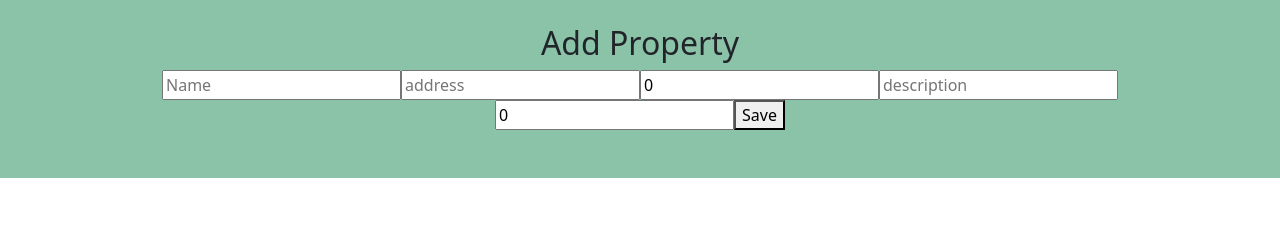
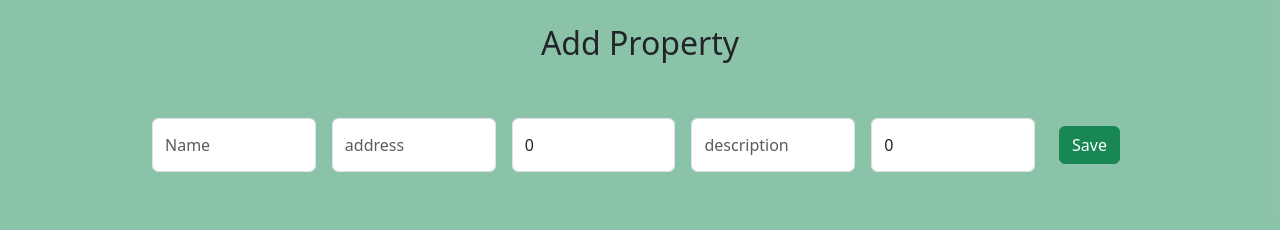
Before and after one commit to Elanngo-Madheswaran/Property-management, a React (Create React App) app in the folder property/: page / in a window 1280 px wide. Shown: the part 542-772 px from the top of the page. Built offline with nearby package versions, Linux system fonts and the light colour scheme; no server answers.

Commit message:
registration form styling

```diff
--- a/property/src/components/PropertyRegistrationForm/PropertyRegistrationForm.js
+++ b/property/src/components/PropertyRegistrationForm/PropertyRegistrationForm.js
@@ -39,9 +39,9 @@ const PropertyForm = ({ PropertyToEdit, onSave }) => {
       setProperty({
         name: '',
         address: '',
-        phnnumber: 0,
+        phnnumber: '',
         description: '',
-        price: 0,
+        price: '',
         img:''
       });
     } catch (error) {
@@ -52,8 +52,9 @@ const PropertyForm = ({ PropertyToEdit, onSave }) => {
   return (
     <div className='m-5 p-5'>
       <h2>{property._id ? 'Edit Property' : 'Add Property'}</h2>
-      <form onSubmit={handleSubmit}>
+      <form onSubmit={handleSubmit} className='d-flex m-5'>
         <input
+        className='m-2 form-control w-25'
           type="text"
           name="name"
           placeholder="Name"
@@ -62,6 +63,7 @@ const PropertyForm = ({ PropertyToEdit, onSave }) => {
           required
         />
         <input
+        className='m-2 form-control w-25'
           type="text"
           name="address"
           placeholder="address"
@@ -70,6 +72,7 @@ const PropertyForm = ({ PropertyToEdit, onSave }) => {
           required
         />
         <input
+        className='m-2 form-control w-25'
           type="number"
           name="phnnumber"
           placeholder="phn no"
@@ -78,6 +81,7 @@ const PropertyForm = ({ PropertyToEdit, onSave }) => {
           required
         />
         <input
+        className='m-2 form-control w-25'
           type="text"
           name="description"
           placeholder="description"
@@ -86,6 +90,7 @@ const PropertyForm = ({ PropertyToEdit, onSave }) => {
 
         />
         <input
+        className='m-2 form-control w-25'
           type="number"
           name="price"
           placeholder="Price"
@@ -93,7 +98,7 @@ const PropertyForm = ({ PropertyToEdit, onSave }) => {
           onChange={handleChange}
           required
         />
-        <button type="submit">Save</button>
+        <button className='btn btn-success m-3' type="submit">Save</button>
       </form>
     </div>
   );
```
